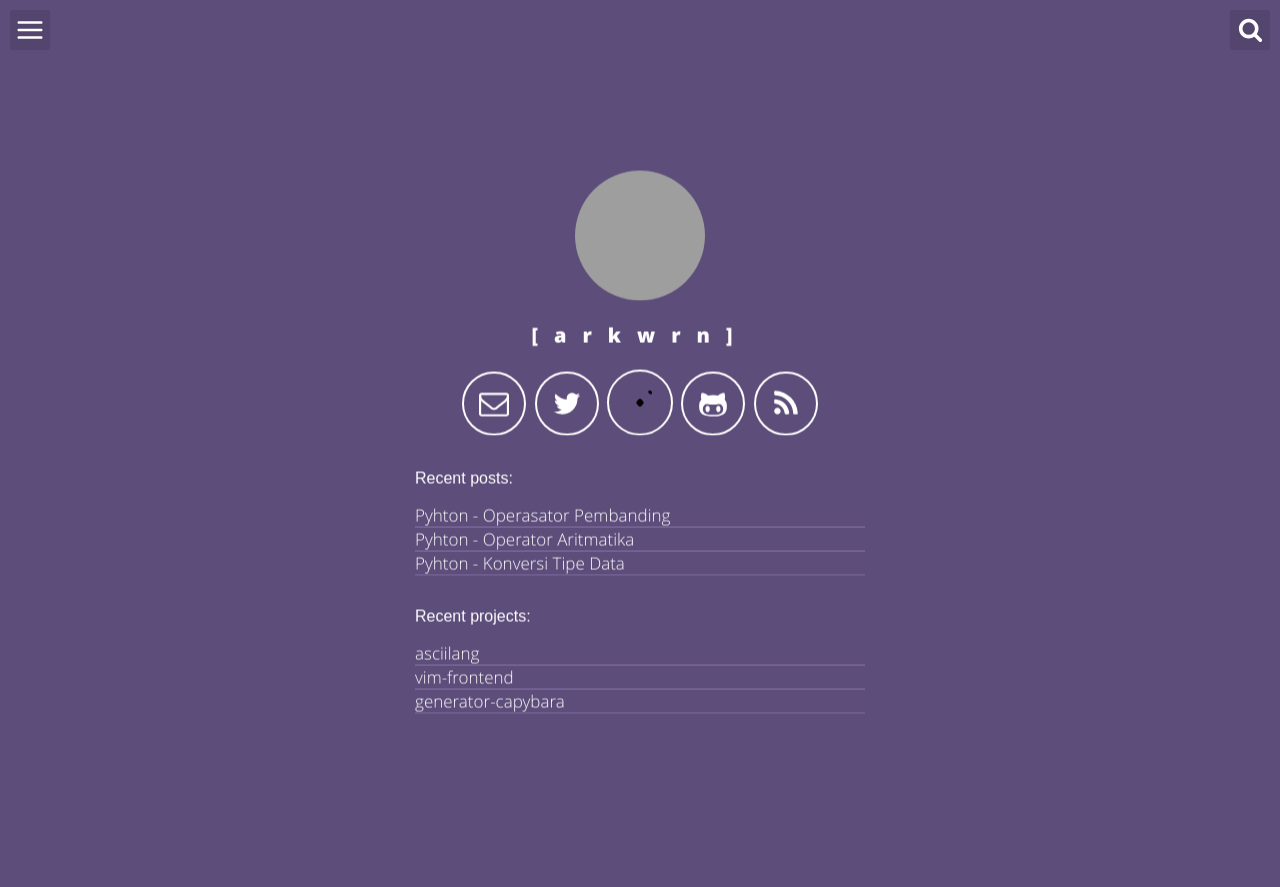
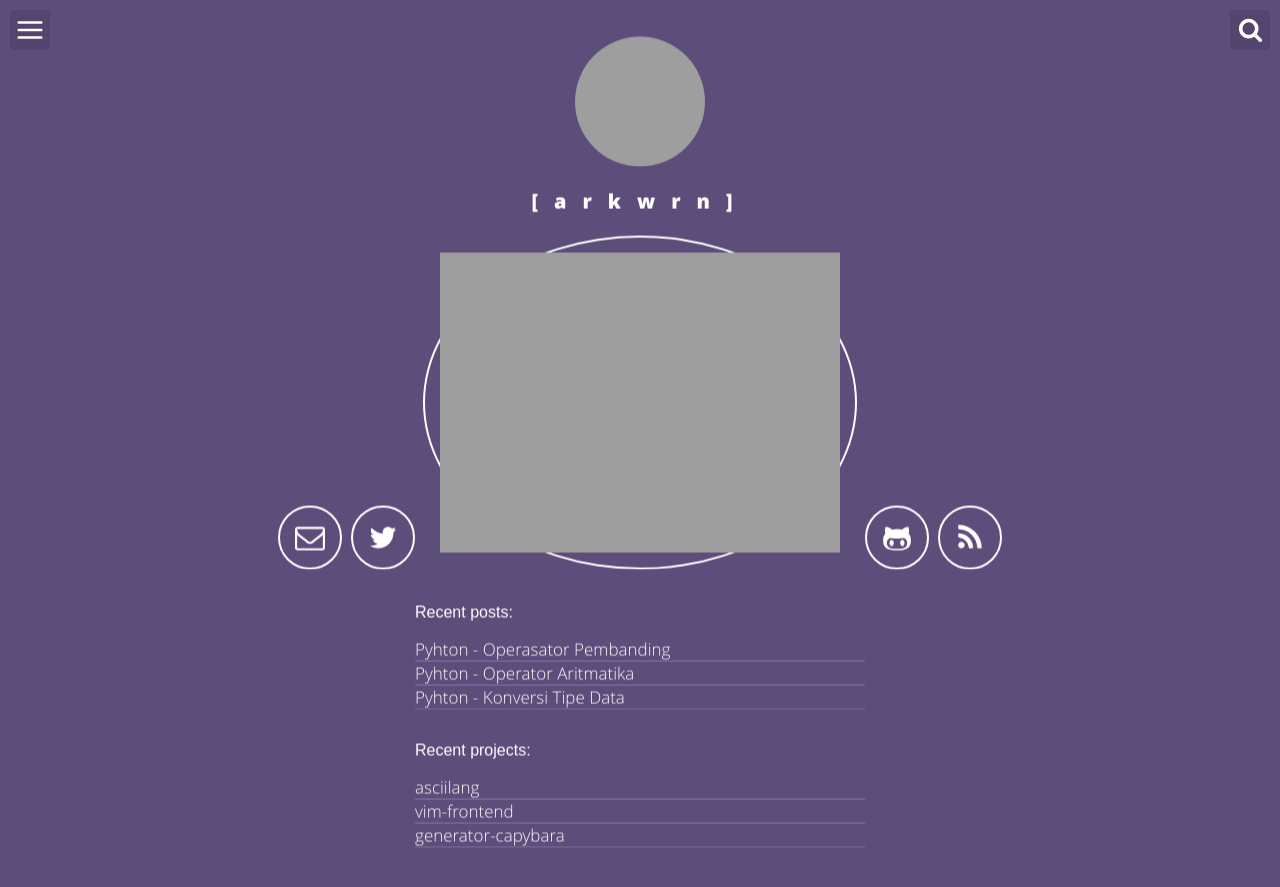
Before and after one commit to arkrwn/arkwrn.github.io, a Jekyll site: the page built from index.html, in a window 1280 px wide. Shown: the top 887 px of the page. Built offline with Jekyll 4.4.1, drawn with Linux system fonts in a browser that asks for light colours; grey boxes are pictures that could not be loaded.

Commit message:
Update somed.html

```diff
--- a/_includes/somed.html
+++ b/_includes/somed.html
@@ -9,19 +9,7 @@
             </a>
 
             <a aria-label="My Instagram" title="Show my Photo" target="_blank" href="https://www.instagram.com/arkwrn_">
-
-<svg version="1.0" xmlns="http://www.w3.org/2000/svg"
- width="24.000000pt" height="24.000000pt" viewBox="0 0 24.000000 24.000000"
- preserveAspectRatio="xMidYMid meet">
-
-<g transform="translate(0.000000,24.000000) scale(0.100000,-0.100000)"
-fill="#000000" stroke="none">
-<path d="M182 198 c6 -18 28 -21 28 -4 0 9 -7 16 -16 16 -9 0 -14 -5 -12 -12z"/>
-<path d="M100 134 c-11 -12 -10 -18 3 -32 16 -15 18 -15 34 0 13 14 14 20 3
-32 -16 20 -24 20 -40 0z"/>
-</g>
-</svg>
-
+                <img src="/assets/img/instagram-24(1).png" />
             </a>
 
             <a aria-label="My Github" title="Show my projetcts" target="_blank" href="https://github.com/{{site.github_username}}">
```
